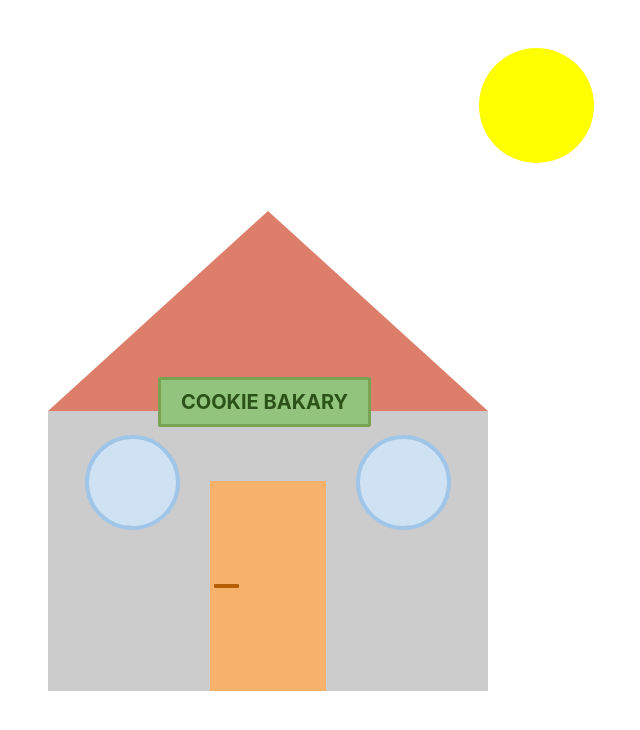
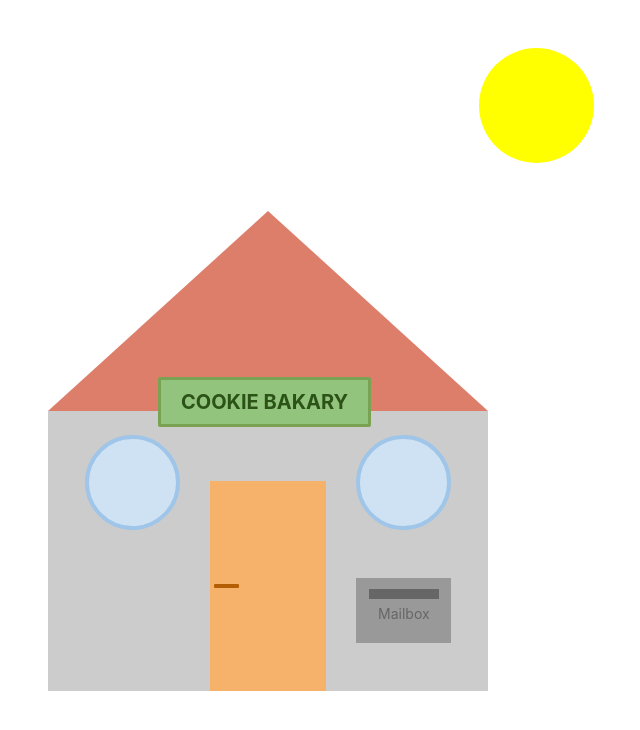
Before and after one commit to websavar/cookie-bakery, a React (Create React App) app: page / in a window 1280 px wide. Shown: the top 730 px of the page, without its empty margins (372-1012 px from the left). Built offline with nearby package versions, Linux system fonts and the light colour scheme.

Commit message:
Add mailbox component

```diff
--- /dev/null
+++ b/src/components/Bakery/Mailbox/index.js
@@ -0,0 +1,23 @@
+import React, { useState } from 'react';
+import './index.scss';
+
+const Mailbox = () => {
+
+    const [mailState, setMailState] = useState('up');
+
+    const mailboxClick = () => {
+        if (mailState === 'up') setMailState('down');
+    }
+
+    return (
+        <div
+            onClick={mailboxClick}
+            className={`mailbox mt-5 ${mailState === 'down' ? 'mailbox-fall' : ''}`}
+        >
+            <div className="mailbox-door w-75"></div>
+            Mailbox
+        </div>
+    )
+}
+
+export default Mailbox;
--- /dev/null
+++ b/src/components/Bakery/Mailbox/index.scss
@@ -0,0 +1,42 @@
+$background: #999;
+$color: #666;
+
+.mailbox {
+    background-color: $background;
+    color: $color;
+    cursor: pointer;
+    font-size: 14px;
+    height: 65px;
+    padding: 1px;
+    text-align: center;
+    width: 95px;
+
+    &.mailbox-fall {
+        animation: fall 1s linear;
+        animation-fill-mode: forwards;
+        position: absolute;
+    }
+
+    .mailbox-door {
+        background-color: $color;
+        height: 10px;
+        margin: 10px auto 4px;
+    }
+}
+
+@keyframes fall {
+    0% {transform: rotate(0deg);}
+    20% {transform: rotate(-10deg);}
+    40% {transform: rotate(15deg);}
+    60% {transform: rotate(-20deg);bottom: 50px;}
+    80% {transform: rotate(0deg);bottom:0;}
+    90% {transform: rotate(10deg);bottom:5px;}
+    100% {
+        transform: translateY(0px);
+        transform: rotate(-10deg);
+        transform: skewX(-7deg);
+        bottom:0;
+        cursor: auto;
+        height: 70px;
+    }
+}
--- a/src/components/Bakery/index.js
+++ b/src/components/Bakery/index.js
@@ -5,6 +5,7 @@ import Roof from './Roof';
 import Sign from './Sign';
 import Window from './Window'
 import Door from './Door';
+import Mailbox from './Mailbox';
 
 const Bakery = () => {
 
@@ -21,6 +22,7 @@ const Bakery = () => {
                 <Door />
                 <div className="col-4">
                     <Window />
+                    <Mailbox />
                 </div>
             </div>
         </div>
```
